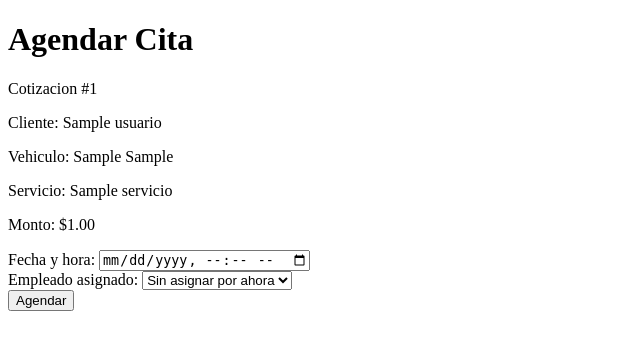
After one commit to 22041150-hue/autobrillo-express, a Flask app: page /cita/nueva/1 in a window 1280 px wide. The commit adds this page. Shown: the top 350 px of the page, without its empty margins (0-640 px from the left). Run offline with Flask 3, Linux system fonts and the light colour scheme; tables that the repository leaves empty hold one stand-in row (values such as "Sample post"); parts of the project's set-up code (start-up, migrations or seed data) failed here and were passed over; some libraries are stand-ins or nearby versions.

Commit message:
Modulo de Agendar citas: aceptar cotizacion, listar aceptadas, agendar y confirmar cita

```diff
--- a/app.py
+++ b/app.py
@@ -1,7 +1,7 @@
 from flask import Flask, render_template, request, redirect, url_for
 from dotenv import load_dotenv
 from datetime import datetime
-from models import db, Usuario, Vehiculo, Servicio, Solicitud, Cotizacion
+from models import db, Usuario, Vehiculo, Servicio, Solicitud, Cotizacion, Cita
 from flask_login import LoginManager, login_user, logout_user, login_required, current_user
 from flask_bcrypt import Bcrypt
 import os
@@ -119,7 +119,44 @@ def confirmacion_cotizacion(cotizacion_id):
     cotizacion = Cotizacion.query.get_or_404(cotizacion_id)
     return render_template('confirmacion_cotizacion.html', cotizacion=cotizacion)
 
+@app.route('/cotizacion/aceptar/<int:cotizacion_id>', methods=['POST'])
+def aceptar_cotizacion(cotizacion_id):
+    cotizacion = Cotizacion.query.get_or_404(cotizacion_id)
+    cotizacion.estado = 'aceptada'
+    db.session.commit()
+    return redirect(url_for('confirmacion_cotizacion', cotizacion_id=cotizacion.id))
+@app.route('/cotizaciones-aceptadas')
+def listar_cotizaciones_aceptadas():
+    cotizaciones = Cotizacion.query.filter_by(estado='aceptada').join(Solicitud).filter(~Solicitud.citas.any()).all()
+    return render_template('cotizaciones_aceptadas.html', cotizaciones=cotizaciones)
 
+@app.route('/cita/nueva/<int:cotizacion_id>')
+def mostrar_form_cita(cotizacion_id):
+    cotizacion = Cotizacion.query.get_or_404(cotizacion_id)
+    empleados = Usuario.query.filter_by(rol='empleado').all()
+    return render_template('form_cita.html', cotizacion=cotizacion, empleados=empleados)
+
+@app.route('/cita/crear/<int:cotizacion_id>', methods=['POST'])
+def crear_cita(cotizacion_id):
+    cotizacion = Cotizacion.query.get_or_404(cotizacion_id)
+    fecha_hora = request.form['fecha_hora']
+    empleado_id = request.form.get('empleado_id')
+
+    nueva_cita = Cita(
+        solicitud_id=cotizacion.solicitud_id,
+        empleado_id=empleado_id if empleado_id else None,
+        fecha_hora=fecha_hora,
+        estado='agendada'
+    )
+    db.session.add(nueva_cita)
+    db.session.commit()
+
+    return redirect(url_for('confirmacion_cita', cita_id=nueva_cita.id))
+
+@app.route('/cita/confirmacion/<int:cita_id>')
+def confirmacion_cita(cita_id):
+    cita = Cita.query.get_or_404(cita_id)
+    return render_template('confirmacion_cita.html', cita=cita)
 @app.route('/registro', methods=['GET', 'POST'])
 def registro():
     if request.method == 'POST':
--- a/templates/confirmacion_cotizacion.html
+++ b/templates/confirmacion_cotizacion.html
@@ -13,6 +13,11 @@
     <p>Detalle: {{ cotizacion.detalle }}</p>
     <p>Estado: {{ cotizacion.estado }}</p>
 
+    {% if cotizacion.estado == 'pendiente' %}
+    <form method="POST" action="{{ url_for('aceptar_cotizacion', cotizacion_id=cotizacion.id) }}">
+        <button type="submit">Aceptar cotizacion</button>
+    </form>
+    {% endif %}
     <a href="{{ url_for('listar_solicitudes_pendientes') }}">Ver mas solicitudes pendientes</a>
 </body>
 </html>
--- /dev/null
+++ b/templates/form_cita.html
@@ -0,0 +1,31 @@
+<!DOCTYPE html>
+<html lang="es">
+<head>
+    <meta charset="UTF-8">
+    <title>Agendar Cita - AutoBrillo Express</title>
+    <link rel="stylesheet" href="{{ url_for('static', filename='css/estilos.css') }}">
+</head>
+<body>
+    <h1>Agendar Cita</h1>
+    <p>Cotizacion #{{ cotizacion.id }}</p>
+    <p>Cliente: {{ cotizacion.solicitud.usuario.nombre }}</p>
+    <p>Vehiculo: {{ cotizacion.solicitud.vehiculo.marca }} {{ cotizacion.solicitud.vehiculo.modelo }}</p>
+    <p>Servicio: {{ cotizacion.solicitud.servicio.nombre }}</p>
+    <p>Monto: ${{ cotizacion.monto }}</p>
+
+    <form method="POST" action="{{ url_for('crear_cita', cotizacion_id=cotizacion.id) }}">
+        <label>Fecha y hora:</label>
+        <input type="datetime-local" name="fecha_hora" required><br>
+
+        <label>Empleado asignado:</label>
+        <select name="empleado_id">
+            <option value="">Sin asignar por ahora</option>
+            {% for empleado in empleados %}
+            <option value="{{ empleado.id }}">{{ empleado.nombre }}</option>
+            {% endfor %}
+        </select><br>
+
+        <button type="submit">Agendar</button>
+    </form>
+</body>
+</html>
```
Also changed, not shown: templates/confirmacion_cita.html (added, +19 -0 lines), templates/cotizaciones_aceptadas.html (added, +27 -0 lines).
